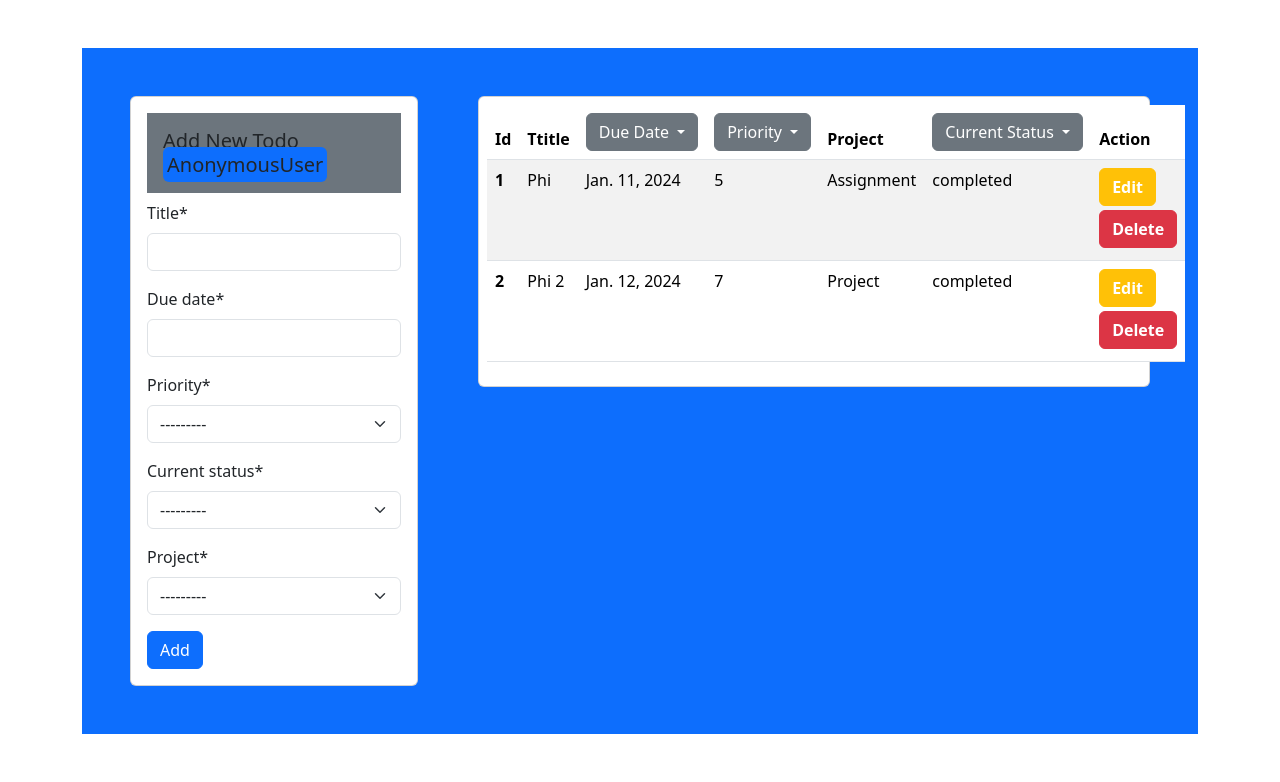
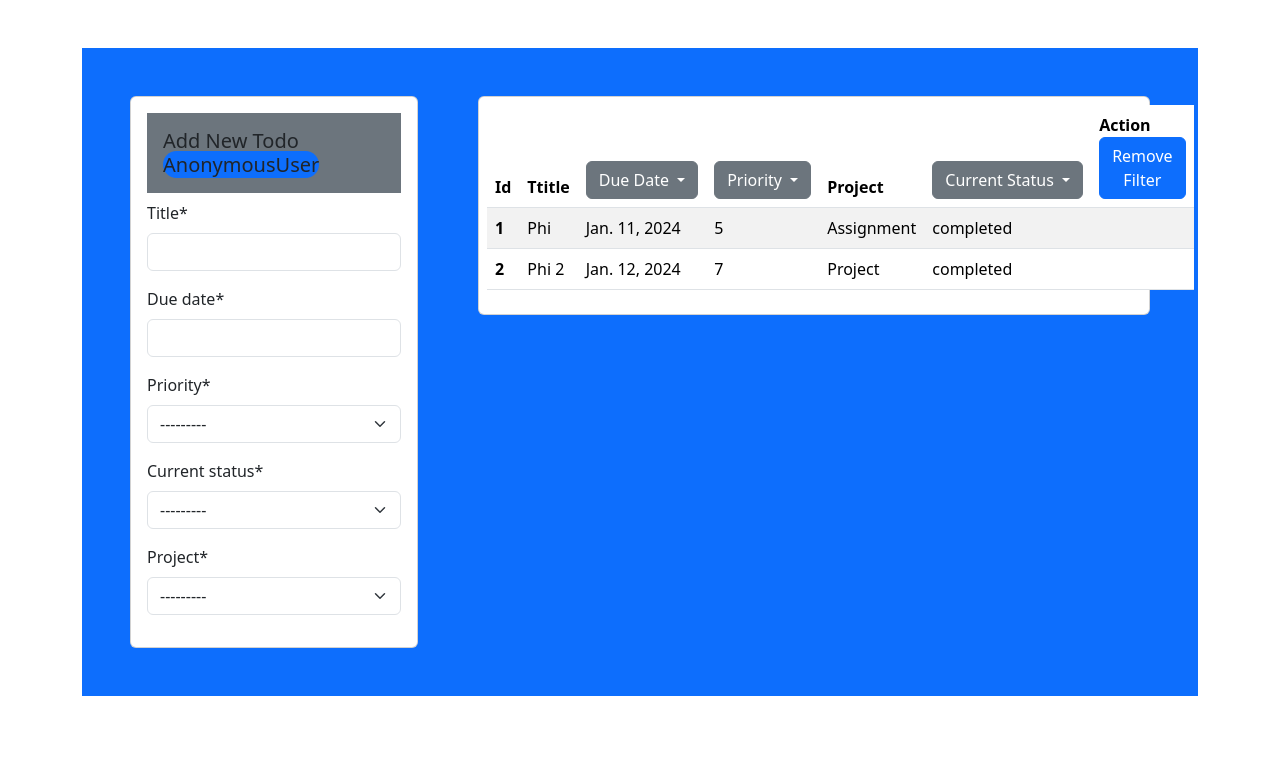
Before and after one commit to Swapno963/EffortlessPlan, a Django app: page / in a window 1280 px wide. Shown: the part 56-838 px from the top of the page. After the commit the page ends 752 px from the top, so only its background shows below. Run offline with Django 4.2, Linux system fonts and the light colour scheme; data comes from the database, SQL or seed files in the repository; both versions use the stored data as it was after the commit; some libraries are stand-ins or nearby versions.

Commit message:
all requirement fullfiled

```diff
--- a/tasks/constants.py
+++ b/tasks/constants.py
@@ -10,7 +10,7 @@ PRIORITYS = (
 )
 
 CURRENT_STATUS = (
-    ('to-do','to-do'),
+    ('to-do(incomplete)','to-do(incomplete)'),
     ('on-going','on-going'),
     ('completed','completed'),
 )
--- a/tasks/templates/authientication.html
+++ b/tasks/templates/authientication.html
@@ -2,9 +2,9 @@
 {% block body %}
 {%  load crispy_forms_tags %}
 <div class="container">
-  <div class="m-5 bg-warning">
-    <div class="p-5">
-      <form method="post">
+  <div class="m-5 bg-warning rounded-pill">
+    <div class="p-5 card">
+      <form method="post" class="card-body ">
         {% csrf_token %} {{form | crispy}}
         <input type="submit" value="submit" class="btn btn-primary" />
       </form>
--- a/tasks/templates/show_task.html
+++ b/tasks/templates/show_task.html
@@ -5,26 +5,28 @@
 <div class="container h-100">
     <div class="my-5 p-5 bg-primary">
         <div class="row">
-            <div class="col-md-4">
+            <div class="col-md-4 col-sm-12">
                 {% comment %} add task {% endcomment %}
                 <div class="card" style="width: 18rem;">
                     <div class="card-body">
                       <h5 class="card-title bg-secondary p-3">Add New Todo
-                        <span class='bg-primary rounded p-1'>
+                        <span class='bg-primary rounded-pill '>
                             {{user}}
                         </span>
                     </h5>
                       <form  method="post">
                         {% csrf_token %}
                             {{form | crispy}}
+                            {% if user.is_authenticated %}
                                 <button type='submit' class='btn btn-primary'>Add</button>
+                            {% endif %}
                       </form>
 
                     </div>
                   </div>
             </div>
             {% comment %} shot task {% endcomment %}
-            <div class="col-md-8">
+            <div class="col-md-8 col-sm-12">
                 <div class="card p-2">
                     <table class="table table-striped ">
                         <thead>
@@ -37,7 +39,7 @@
                                             Due Date
                                         </button>
                                         <ul class="dropdown-menu">
-                                            {% for task in data%}
+                                            {% for task in data %}
                                             <li><a class="dropdown-item" href="{% url 'due_date_filter' task.due_date %}">{{task.due_date}}</a></li>
                                             {% endfor %}
                                           {% comment %} <li><a class="dropdown-item" href="{% url 'project_wise_filter' 1%}">1</a></li> {% endcomment %}
@@ -72,13 +74,17 @@
                                             Current Status
                                         </button>
                                         <ul class="dropdown-menu">
-                                          <li><a class="dropdown-item" href="{% url 'status_wise_filter' 'to-do'%}">To Do</a></li>
+                                          <li><a class="dropdown-item" href="{% url 'status_wise_filter' 'to-do'%}">To Do(Incomplete)</a></li>
                                           <li><a class="dropdown-item" href="{% url 'status_wise_filter' 'on-going'%}">On Going</a></li>
                                           <li><a class="dropdown-item" href="{% url 'status_wise_filter' 'completed'%}">Completed</a></li>
                                         </ul>
                                       </div>
                                 </th>
-                                <th scope='col'>Action</th>
+                                <th scope='col'>Action
+                                    <a class="btn btn-primary   " href="{% url 'home'%}">Remove Filter</a>
+
+                                </th>
+
                             </tr>
                         </thead>
                         <tbody>
@@ -92,12 +98,14 @@
                                     <td>{{task.current_status}}</td>
 
                                     <td>
+                                        {% if user.is_authenticated %}
                                             <button class='btn btn-warning'>
                                                 <a class='text-decoration-none fw-bold text-white' href="{% url 'edit_task' task.id%}">Edit</a>
                                             </button>
                                             <button class='btn btn-danger my-1'>
                                                 <a class='text-decoration-none fw-bold text-white' href="{% url 'delete_task' task.id%}">Delete</a>
                                             </button>
+                                        {% endif %}
                                     </td>
                                 </tr>
                             {% endfor %}
--- a/tasks/urls.py
+++ b/tasks/urls.py
@@ -6,19 +6,19 @@ urlpatterns = [
     path('task/<int:priority>/',views.priority_filter, name='priority_wise_filter') ,
 
 
-    path('/status/<slug:current_status>/',views.status_filter, name='status_wise_filter') ,
+    path('status/<slug:current_status>/',views.status_filter, name='status_wise_filter') ,
 
-    path('/due_date/<slug:due_date>/',views.due_date_filter, name='due_date_filter') ,
+    path('due_date/<slug:due_date>/',views.due_date_filter, name='due_date_filter') ,
 
-    path('/edit/<int:id>/',views.edit_task, name='edit_task') ,
-    path('/delete/<int:id>/',views.delete_task, name='delete_task') ,
+    path('edit/<int:id>/',views.edit_task, name='edit_task') ,
+    path('delete/<int:id>/',views.delete_task, name='delete_task') ,
     # authientication
-    path('/login',views.task_maker_login, name='task_maker_login') ,
-    path('/register',views.task_maker_register, name='task_maker_register') ,
+    path('login',views.task_maker_login, name='task_maker_login') ,
+    path('register',views.task_maker_register, name='task_maker_register') ,
 
     path('active/<uid64>/<token>/',views.activate, name='active') ,
 
-    path('/logout',views.task_maker_logout, name='task_maker_logout') ,
+    path('logout',views.task_maker_logout, name='task_maker_logout') ,
 
 
 
--- a/tasks/views.py
+++ b/tasks/views.py
@@ -32,7 +32,7 @@ def priority_filter(request, priority=None):
     form = Task_form()
     if priority is not None:
         data = Tasks.objects.filter(priority = priority)
-        print( "slug",priority,'data', data)
+        # print( "slug",priority,'data', data)
         return render(request,'show_task.html',{'form':form,'object_list':data,'data':without_filter_data})
     if request.method == 'POST':
         form = Task_form(request.POST)
@@ -48,8 +48,7 @@ def priority_filter(request, priority=None):
 
     data = Tasks.objects.all()
     print( "slug",priority,'data', data)
-    return render(request,'show_task.html',{'form':form,'object_list':data,'user':request.user})
-
+    return render(request,'show_task.html',{'form':form,'object_list':data,'user':request.user,'data':without_filter_data})
 
 def status_filter(request, current_status=None):
     without_filter_data = Tasks.objects.all()
@@ -113,11 +112,11 @@ def edit_task(request, id):
             send_email.send()
     return render(request,'show_task.html',{'form':task_form,'object_list':data})
 
-
 def delete_task(request, id):
     post = Tasks.objects.get(pk=id)
     post.delete()
     return redirect('home')
+
 
 
 # register
--- a/templates/base.html
+++ b/templates/base.html
@@ -5,14 +5,14 @@
   <head>
     <meta charset="utf-8">
     <meta name="viewport" content="width=device-width, initial-scale=1">
-    <title>Bootstrap demo</title>
+    <title>Effortless Plan</title>
     <link href="https://cdn.jsdelivr.net/npm/bootstrap@5.3.2/dist/css/bootstrap.min.css" rel="stylesheet" integrity="sha384-T3c6CoIi6uLrA9TneNEoa7RxnatzjcDSCmG1MXxSR1GAsXEV/Dwwykc2MPK8M2HN" crossorigin="anonymous">
   </head>
   <body>
         {% comment %} navbar {% endcomment %}
         <nav class="navbar navbar-expand-lg container"  style="background-color: #e3f2fd;">
             <div class="container-fluid">
-              <a class="navbar-brand" href="#">Effortless Plan</a>
+              <a class="navbar-brand" href="{% url 'home'%}">Effortless Plan</a>
               <button class="navbar-toggler" type="button" data-bs-toggle="collapse" data-bs-target="#navbarNav" aria-controls="navbarNav" aria-expanded="false" aria-label="Toggle navigation">
                 <span class="navbar-toggler-icon"></span>
               </button>
@@ -38,7 +38,6 @@
           </nav>
         {% comment %} end navbar {% endcomment %}
     {% block body %}
-    <h2>dkfl</h2>
     {% endblock body %}
     <script src="https://cdn.jsdelivr.net/npm/bootstrap@5.3.2/dist/js/bootstrap.bundle.min.js" integrity="sha384-C6RzsynM9kWDrMNeT87bh95OGNyZPhcTNXj1NW7RuBCsyN/o0jlpcV8Qyq46cDfL" crossorigin="anonymous"></script>
   </body>
```
Also changed, not shown: EffortlessPlan/settings.py (+19 -5 lines), requirements.txt (added, +23 -0 lines), tasks/templates/confirm_email.html (+14 -2 lines), db.sqlite3, tasks/migrations/0003_alter_tasks_current_status.py (added). Lines whose indentation alone changed are shown as unchanged.
